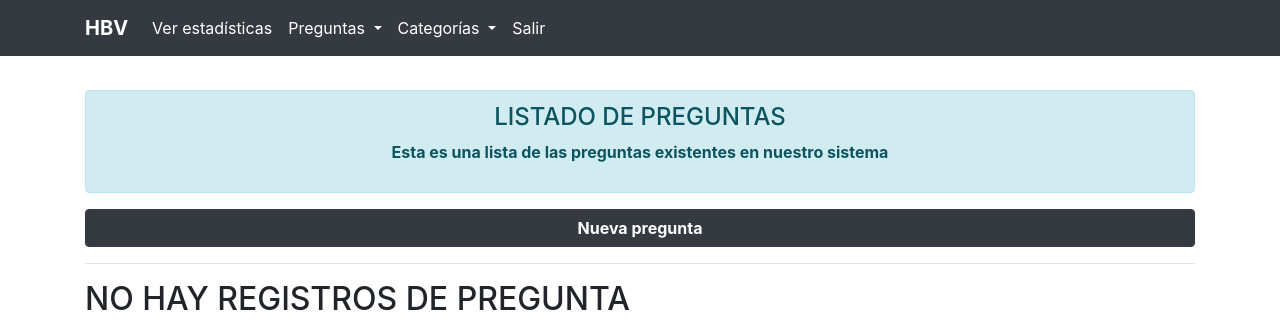
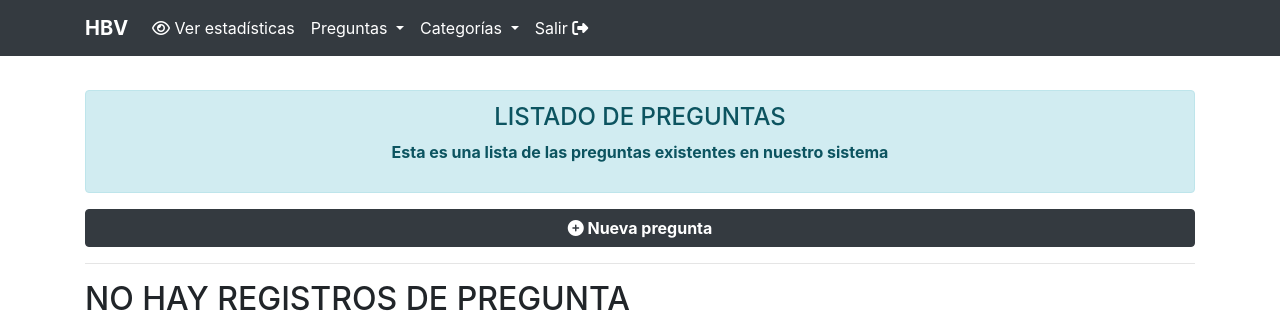
Before and after one commit to HDP115-GP19/sistemaHBV, a Django app: a page that uses HBV/encuesta/templates/pregunta/pregunta_list.htm in a window 1280 px wide. Shown: the top 326 px of the page. Run offline with Django 3.2, Linux system fonts and the light colour scheme; the visitor is signed in with stand-in values (Sample User, id 1); data that the repository does not hold is empty; some libraries are stand-ins or nearby versions.

Commit message:
iconos a botones

```diff
--- a/HBV/HBV/settings.py
+++ b/HBV/HBV/settings.py
@@ -86,9 +86,9 @@ DATABASES = {
 DATABASES = {
     'default': {
         'ENGINE': 'django.db.backends.postgresql_psycopg2',
-        'NAME': 'hbvdb',
+        'NAME': 'hbvdb2',
         'USER': 'postgres',
-        'PASSWORD': 'postgres',
+        'PASSWORD': 'admin01',
         'HOST': 'localhost',
         'PORT': 5432,
     }
--- a/HBV/encuesta/templates/categoria/categoria_delete.html
+++ b/HBV/encuesta/templates/categoria/categoria_delete.html
@@ -9,8 +9,8 @@
 <form method="post">
 	{% csrf_token %}
 	<h3>Desea eliminar la categoría: {{ object.descripcion_cat }}?</h3>
-	<button class="btn btn-primary" type="submit">Eliminar</button>
-	<a class="btn btn-dark" href="{% url 'encuesta:categoria_listar' %}">Cancelar</a>
+	<button class="btn btn-primary" type="submit"><i class="fa fa-trash-o" aria-hidden="true"></i> Eliminar</button>
+	<a class="btn btn-dark" href="{% url 'encuesta:categoria_listar' %}"><i class="fa fa-times-circle" aria-hidden="true"></i> Cancelar</a>
 
 </form>
 {% endblock %}
--- a/HBV/encuesta/templates/categoria/categoria_form.html
+++ b/HBV/encuesta/templates/categoria/categoria_form.html
@@ -12,8 +12,8 @@
   <form method="post">
     {% csrf_token %}
     {{ form.as_p}}
-    <button class="btn btn-primary"	type="submit">Guardar</button>
-    <a class="btn btn-dark" href="{% url 'encuesta:categoria_listar' %}">Cancelar</a>
+    <button class="btn btn-primary"	type="submit"><i class="fa fa-floppy-o" aria-hidden="true"></i> Guardar</button>
+    <a class="btn btn-dark" href="{% url 'encuesta:categoria_listar' %}"><i class="fa fa-times-circle" aria-hidden="true"></i> Cancelar</a>
   </form>
 {%endblock%}
 
--- a/HBV/encuesta/templates/categoria/categoria_list.html
+++ b/HBV/encuesta/templates/categoria/categoria_list.html
@@ -9,7 +9,7 @@
   <h4 class="text-center alert-heading">LISTADO DE CATEGORIAS</h4>
   <p class="text-center font-weight-bold">Esta es una lista de las categorias existentes en nuestro sistema</p>
 </div>
- <a class="btn btn-dark btn-block font-weight-bold" href="{% url 'encuesta:categoria_crear' %}">Nueva categoría</a>
+ <a class="btn btn-dark btn-block font-weight-bold" href="{% url 'encuesta:categoria_crear' %}"><i class="fa fa-plus-circle" aria-hidden="true"></i> Nueva categoría</a>
 <hr>
 
 <table class="table table-bordered">
@@ -28,8 +28,8 @@
       <td class="text-center">{{ categoria.descripcion_cat }} </td>
       <td class="text-center">
         <div class="btn-group btn-group-sm" role="group" aria-label="Basic example">
-          <a class="btn btn-primary btn-sm" href="{% url 'encuesta:categoria_editar' categoria.id_categoria %}">Modificar</a>
-          <a class="btn btn-dark btn-sm" href="{% url 'encuesta:categoria_eliminar' categoria.id_categoria %}">Eliminar</a>
+          <a class="btn btn-primary btn-sm" href="{% url 'encuesta:categoria_editar' categoria.id_categoria %}"><i class="fa fa-pencil-square-o" aria-hidden="true"></i> Modificar</a>
+          <a class="btn btn-dark btn-sm" href="{% url 'encuesta:categoria_eliminar' categoria.id_categoria %}"><i class="fa fa-trash-o" aria-hidden="true"></i> Eliminar</a>
         </div>
       </td>
     </tr>
--- a/HBV/encuesta/templates/categoria/categoria_update.html
+++ b/HBV/encuesta/templates/categoria/categoria_update.html
@@ -12,8 +12,8 @@
   <form method="post">
     {% csrf_token %}
     {{ form.as_p}}
-    <button class="btn btn-primary"	type="submit">Guardar</button>
-    <a class="btn btn-dark" href="{% url 'encuesta:categoria_listar' %}">Cancelar</a>
+    <button class="btn btn-primary"	type="submit"><i class="fa fa-floppy-o" aria-hidden="true"></i> Guardar</button>
+    <a class="btn btn-dark" href="{% url 'encuesta:categoria_listar' %}"><i class="fa fa-times-circle" aria-hidden="true"></i> Cancelar</a>
   </form>
 {%endblock%}
 
--- a/HBV/encuesta/templates/login.html
+++ b/HBV/encuesta/templates/login.html
@@ -12,6 +12,7 @@
       <p class= "text-center font-weight-bold">Deberá ingresar sus credenciales para entrar al area de administración</p>
 </div>
 
+<div class="container">
 <form  method="post">
 	{% csrf_token %}
 
@@ -34,14 +35,15 @@
     <div class="row">
     	<div class="col-md-6 col-md-offset-3">
     		<div class="form-group">
+             <input class="btn btn-primary" type="submit" value="Ingresar">
              <a href="{% url 'password_reset' %}">Olvidé mi contraseña</a>
-        		<input class="btn btn-primary" type="submit" value="Ingresar">
+
     	   </div>
         </div>
     </div>
 
 </form>
-
+</div>
 
 {% endblock %}
 
--- a/HBV/encuesta/templates/plantillasBase/navbarAdmin.html
+++ b/HBV/encuesta/templates/plantillasBase/navbarAdmin.html
@@ -9,7 +9,7 @@
         <ul class="navbar-nav">
           <!-- Ver estadísticas -->
           <li class="nav-item active">
-            <a class="nav-link" href="{% url 'estadisticas' %}">Ver estadísticas <span class="sr-only">(current)</span></a>
+            <a class="nav-link" href="{% url 'estadisticas' %}"><i class="fa fa-eye" aria-hidden="true"></i> Ver estadísticas <span class="sr-only">(current)</span></a>
           </li>
           <!-- Preguntas -->
           <li class="nav-item dropdown">
@@ -17,8 +17,8 @@
               Preguntas
             </a>
             <div class="dropdown-menu bg-dark" aria-labelledby="navbarDropdownMenuLink">
-              <a class="dropdown-item text-white" href="{% url 'encuesta:pregunta_listar'%}">Listado de preguntas</a>
-              <a class="dropdown-item text-white" href="{%url 'encuesta:pregunta_crear'%}">Nueva pregunta</a>
+              <a class="dropdown-item text-white" href="{% url 'encuesta:pregunta_listar'%}"><i class="fa fa-list-alt" aria-hidden="true"></i> Listado de preguntas</a>
+              <a class="dropdown-item text-white" href="{%url 'encuesta:pregunta_crear'%}"><i class="fa fa-plus-circle" aria-hidden="true"></i> Nueva pregunta</a>
             </div>
           </li>
           <!-- Categorías -->
@@ -27,13 +27,13 @@
               Categorías
             </a>
             <div class="dropdown-menu bg-dark" aria-labelledby="navbarDropdownMenuLink">
-              <a class="dropdown-item text-white" href="{% url 'encuesta:categoria_listar' %}">Listado de categorías</a>
-              <a class="dropdown-item text-white" href="{% url 'encuesta:categoria_crear' %}">Nueva categoría</a>
+              <a class="dropdown-item text-white" href="{% url 'encuesta:categoria_listar' %}"><i class="fa fa-list-alt" aria-hidden="true"></i> Listado de categorías</a>
+              <a class="dropdown-item text-white" href="{% url 'encuesta:categoria_crear' %}"><i class="fa fa-plus-circle" aria-hidden="true"></i> Nueva categoría</a>
             </div>
           </li>
           <!-- Salir -->
           <li class="nav-item active">
-            <a class="nav-link" href="{% url 'logout'%}">Salir <span class="sr-only">(current)</span></a>
+            <a class="nav-link" href="{% url 'logout'%}">Salir <i class="fa fa-sign-out" aria-hidden="true"></i><span class="sr-only">(current)</span></a>
           </li>
         </ul>
       </div>
--- a/HBV/encuesta/templates/pregunta/pregunta_delete.htm
+++ b/HBV/encuesta/templates/pregunta/pregunta_delete.htm
@@ -8,8 +8,8 @@
 <form method="post">
 	{% csrf_token %}
 	<h3>Desea eliminar : {{ object.nombre_pre }}?</h3>
-	<button class="btn btn-primary" type="submit">Eliminar</button>
-	<a class="btn btn-dark" href="{% url 'encuesta:pregunta_listar' %}">Cancelar</a>
+	<button class="btn btn-primary" type="submit"><i class="fa fa-trash-o" aria-hidden="true"></i> Eliminar</button>
+	<a class="btn btn-dark" href="{% url 'encuesta:pregunta_listar' %}"><i class="fa fa-times-circle" aria-hidden="true"></i> Cancelar</a>
 
 </form>
 {% endblock %}
--- a/HBV/encuesta/templates/pregunta/pregunta_detail.htm
+++ b/HBV/encuesta/templates/pregunta/pregunta_detail.htm
@@ -14,9 +14,9 @@
   <h3>Id: {{ object.id_pregunta }}</h3>
   <h3>Descripcion: {{ object.nombre_pre }}</h3>
   <h3>Categoría: {{object.fk_id_categoria.descripcion_cat}}</h3>
-  <a class="btn btn-success btn-sm" href="{% url 'encuesta:pregunta_listar' %}">Aceptar</a>
-  <a class="btn btn-primary btn-sm" href="{% url 'encuesta:pregunta_editar' pregunta.id_pregunta %}">Modificar</a>
-  <a class="btn btn-dark btn-sm" href="{% url 'encuesta:pregunta_eliminar' pregunta.id_pregunta %}">Eliminar</a>
+  <a class="btn btn-success btn-sm" href="{% url 'encuesta:pregunta_listar' %}"><i class="fa fa-undo" aria-hidden="true"></i> Aceptar</a>
+  <a class="btn btn-primary btn-sm" href="{% url 'encuesta:pregunta_editar' pregunta.id_pregunta %}"><i class="fa fa-pencil-square-o" aria-hidden="true"></i> Modificar</a>
+  <a class="btn btn-dark btn-sm" href="{% url 'encuesta:pregunta_eliminar' pregunta.id_pregunta %}"><i class="fa fa-trash-o" aria-hidden="true"></i> Eliminar</a>
 </form>
 {% endblock %}
 
--- a/HBV/encuesta/templates/pregunta/pregunta_form.htm
+++ b/HBV/encuesta/templates/pregunta/pregunta_form.htm
@@ -12,8 +12,8 @@
 	  <form method="post">
 	    {% csrf_token %}
 	    {{ form.as_p}}
-	    <button class="btn btn-primary"	type="submit">Guardar</button>
-	    <a class="btn btn-dark" href="{% url 'encuesta:pregunta_listar' %}">Cancelar</a>
+	    <button class="btn btn-primary"	type="submit"><i class="fa fa-floppy-o" aria-hidden="true"></i> Guardar</button>
+	    <a class="btn btn-dark" href="{% url 'encuesta:pregunta_listar' %}"><i class="fa fa-times-circle" aria-hidden="true"></i> Cancelar</a>
 	  </form>
 {%endblock%}
 
--- a/HBV/encuesta/templates/pregunta/pregunta_list.htm
+++ b/HBV/encuesta/templates/pregunta/pregunta_list.htm
@@ -9,7 +9,7 @@
   <h4 class="text-center alert-heading">LISTADO DE PREGUNTAS</h4>
   <p class="text-center font-weight-bold">Esta es una lista de las preguntas existentes en nuestro sistema</p>
 </div>
- <a class="btn btn-dark btn-block font-weight-bold" href="{% url 'encuesta:pregunta_crear' %}">Nueva pregunta</a>
+ <a class="btn btn-dark btn-block font-weight-bold" href="{% url 'encuesta:pregunta_crear' %}"><i class="fa fa-plus-circle" aria-hidden="true"></i> Nueva pregunta</a>
 <hr>
 
 <table class="table table-bordered">
@@ -30,9 +30,9 @@
       <td class="text-center">{{ pregunta.fk_id_categoria.descripcion_cat }} </td>
       <td class="text-center">
         <div class="btn-group btn-group-sm" role="group" aria-label="Basic example">
-          <a class="btn btn-primary btn-sm" href="{% url 'encuesta:pregunta_editar' pregunta.id_pregunta %}">Modificar</a>
-          <a class="btn btn-secondary btn-sm" href="{% url 'encuesta:pregunta_detalle' pregunta.id_pregunta %}">Detalle</a>
-          <a class="btn btn-dark btn-sm" href="{% url 'encuesta:pregunta_eliminar' pregunta.id_pregunta %}">Eliminar</a>
+          <a class="btn btn-primary btn-sm" href="{% url 'encuesta:pregunta_editar' pregunta.id_pregunta %}">  <i class="fa fa-pencil-square-o" aria-hidden="true"></i>  </a>
+          <a class="btn btn-secondary btn-sm" href="{% url 'encuesta:pregunta_detalle' pregunta.id_pregunta %}">  <i class="fa fa-info-circle" aria-hidden="true"></i>  </a>
+          <a class="btn btn-danger btn-sm" href="{% url 'encuesta:pregunta_eliminar' pregunta.id_pregunta %}">  <i class="fa fa-trash-o" aria-hidden="true"></i>  </a>
         </div>
       </td>
     </tr>
--- a/HBV/encuesta/templates/pregunta/pregunta_update.htm
+++ b/HBV/encuesta/templates/pregunta/pregunta_update.htm
@@ -12,8 +12,8 @@
   <form method="post">
     {% csrf_token %}
     {{ form.as_p}}
-    <button class="btn btn-primary"	type="submit">Guardar</button>
-    <a class="btn btn-dark" href="{% url 'encuesta:pregunta_listar' %}">Cancelar</a>
+    <button class="btn btn-primary"	type="submit"><i class="fa fa-floppy-o" aria-hidden="true"></i> Guardar</button>
+    <a class="btn btn-dark" href="{% url 'encuesta:pregunta_listar' %}"><i class="fa fa-times-circle" aria-hidden="true"></i> Cancelar</a>
   </form>
 {%endblock%}
 
```
